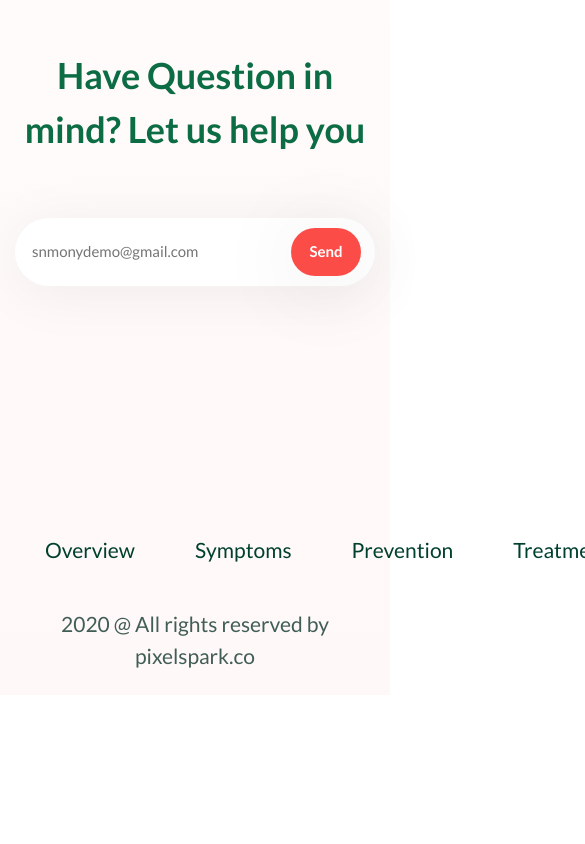
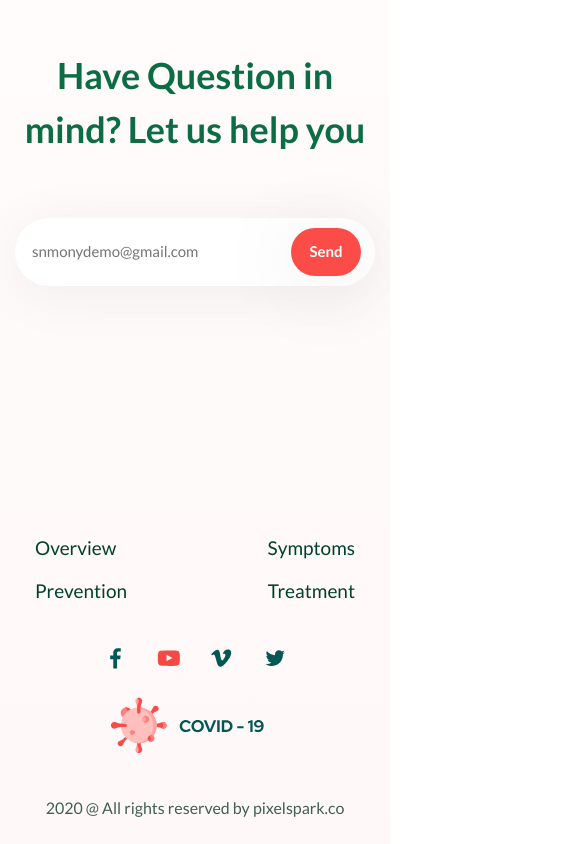
Before and after one commit to kapitoxa/covid-19-landing, a website: page src/index.html in a window 390 px wide. Shown: the part 8691-9535 px from the top of the page, 585 px wide, since content can reach past the window. Before the commit the page ends 9386 px from the top, so only its background shows below. Drawn offline with nearby package versions, Linux system fonts and the light colour scheme; files that its build step writes are made by us from their sources; files whose address does not match are found by name.

Commit message:
'footer' section adaptation

```diff
--- /dev/null
+++ b/src/sass/blocks/media/_footer.scss
@@ -0,0 +1,65 @@
+@media (max-width: 1199px) {
+    .footer {
+        &__row {
+            flex-direction: column;
+        }
+        &__logo {
+            margin-top: 23px;
+            order: 3;
+        }
+        &__social {
+            margin-top: 23px;
+        }
+        &__copyright {
+            font-size: 19px;
+        }
+    }
+}
+
+@media (max-width: 991px) {
+    .footer {
+        &__logo {
+            width: 185px;
+        }
+        &__copyright {
+            font-size: 18px;
+        }
+    }
+}
+
+@media (max-width: 767px) {
+    .footer {
+        &__item {
+            margin: 0;
+        }
+        &__link {
+            padding: 10px 20px;
+        }
+        &__social-item {
+            margin: 0 15px;
+        }
+    }
+}
+
+@media (max-width: 575px) {
+    .footer {
+        &__menu {
+            flex-wrap: wrap;
+        }
+        &__logo {
+            width: 170px;
+        }
+        &__item {
+            margin-bottom: 15px;
+        }
+        &__link {
+            font-size: 19px;
+        }
+        &__social-item {
+            margin: 0 12px;
+        }
+        &__copyright {
+            font-size: 16px;
+        }
+    }
+}
--- a/src/sass/style.scss
+++ b/src/sass/style.scss
@@ -40,3 +40,4 @@
 @import "blocks/media/control";
 @import "blocks/media/live-reports";
 @import "blocks/media/contacts";
+@import "blocks/media/footer";
```
Also changed, not shown: dist/css/style.min.css.
